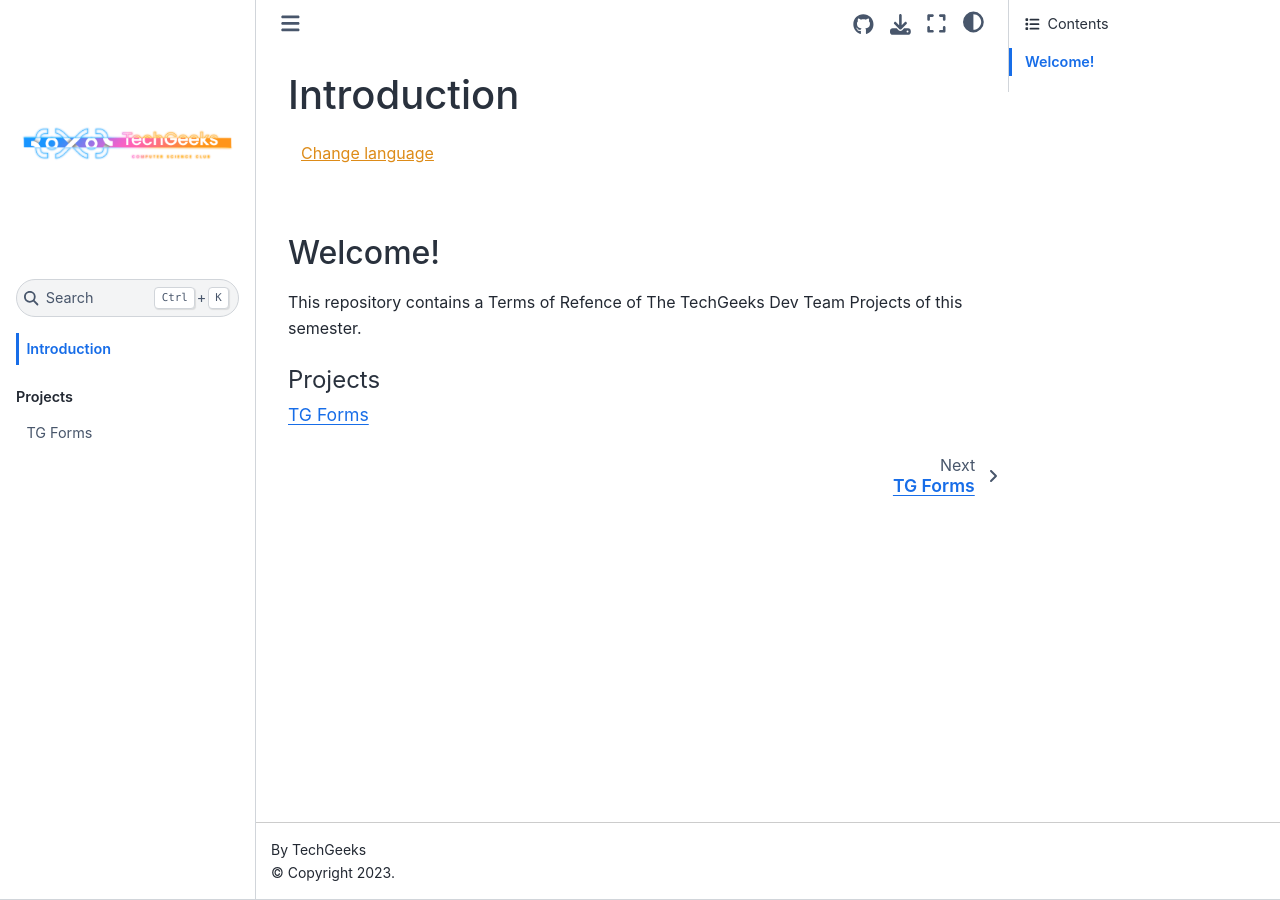
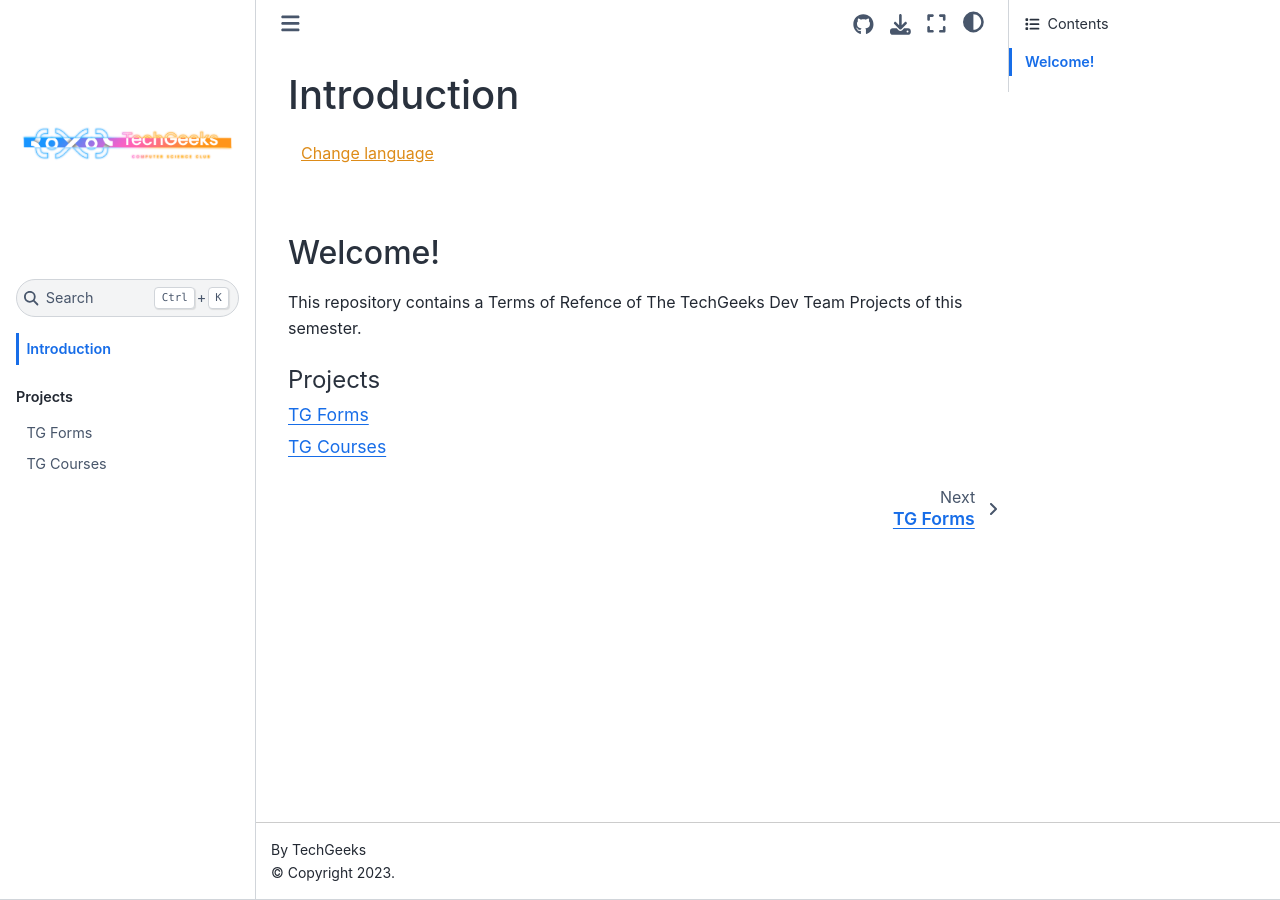
Before and after one commit to TechGeeks-Club/Dev_Team_Projects, a Jupyter Book: the page built from src/En/introduction.ipynb, in a window 1280 px wide. Built offline with Jupyter Book 1.0.4 settings and Sphinx 7.4.7 and the Sphinx Book theme 1.1.4, drawn with Linux system fonts in a browser that asks for light colours.

Commit message:
Add| TG courses

```diff
--- a/_toc.yml
+++ b/_toc.yml
@@ -9,6 +9,7 @@ parts:
   - caption: Projects
     chapters:
     - file : src/En/TG_Froms.ipynb
+    - file : src/En/Courses.ipynb
 
 
 
```
Also changed, not shown: _static/img/TG_courses.svg (added), assets/img/TG_courses.svg (added), src/En/Courses.ipynb, 1 other file.
